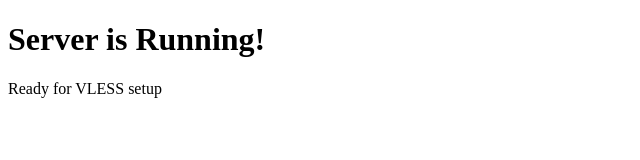
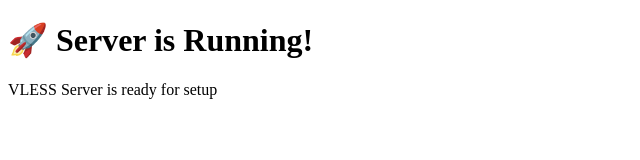
Before and after one commit to h-najafpour/my-vless-server, a plain HTML site: page index.html in a window 1280 px wide. Shown: the whole page, without its empty margins (0-640 px from the left). Drawn offline with Linux system fonts and the light colour scheme.

Commit message:
Update index.html

```diff
--- a/index.html
+++ b/index.html
@@ -1,10 +1,10 @@
 <!DOCTYPE html>
 <html>
 <head>
-    <title>My Server</title>
+    <title>My VPN Server</title>
 </head>
 <body>
-    <h1>Server is Running!</h1>
-    <p>Ready for VLESS setup</p>
+    <h1>🚀 Server is Running!</h1>
+    <p>VLESS Server is ready for setup</p>
 </body>
 </html>
```
